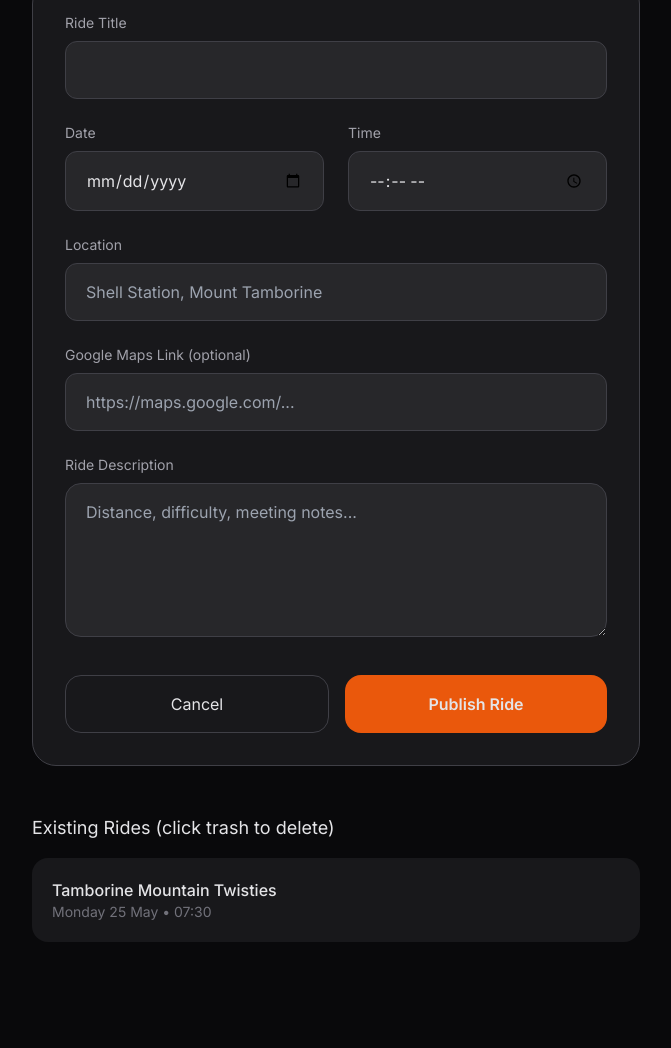
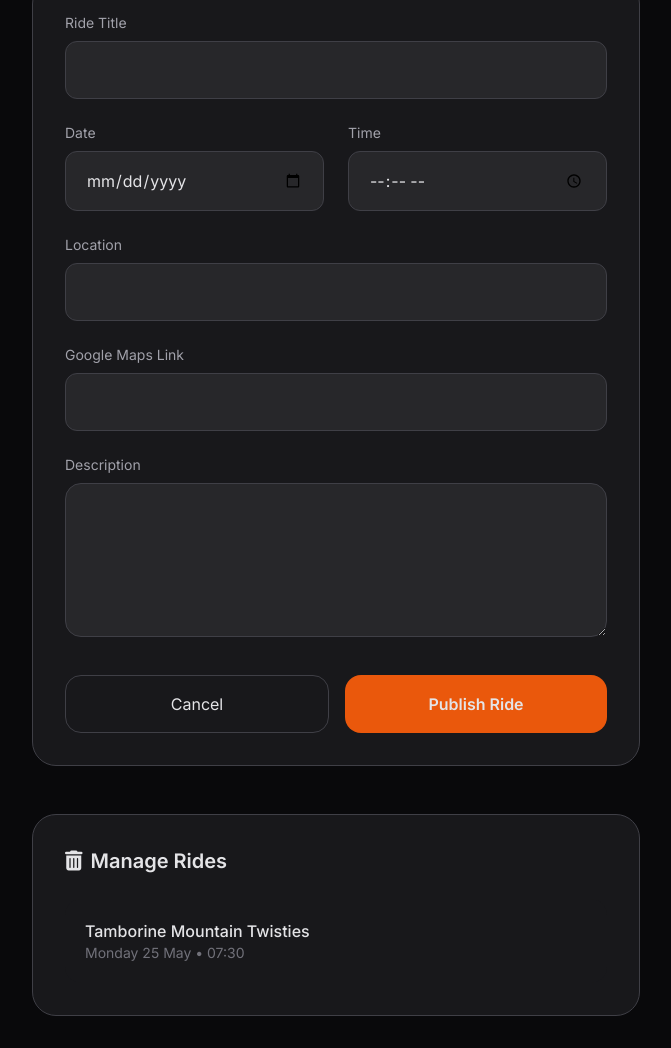
Before and after one commit to iamazryth/throttle-collective, a plain HTML site: page admin.html in a window 1280 px wide. Shown: the part 148-1196 px from the top of the page, without its empty margins (304-975 px from the left). Before the commit the page ends 1122 px from the top, so only its background shows below. Drawn offline with nearby package versions, Linux system fonts and the light colour scheme.

Commit message:
Refactor admin panel layout and form elements

```diff
--- a/admin.html
+++ b/admin.html
@@ -19,14 +19,17 @@
       <h1 class="text-4xl font-bold flex items-center gap-3">
         <i class="fa-solid fa-lock"></i> Admin Panel
       </h1>
-      <a href="index.html" class="text-orange-500 hover:underline">← Back to Rides</a>
+      <a href="index.html" class="text-orange-500 hover:underline flex items-center gap-2">
+        ← Back to Rides
+      </a>
     </div>
 
+    <!-- Add New Ride -->
     <form id="ride-form" onsubmit="addRide(event)" class="bg-zinc-900 p-8 rounded-3xl border border-zinc-700 mb-12">
       <div class="grid grid-cols-2 gap-6">
         <div class="col-span-2">
           <label class="block text-sm mb-2 text-zinc-400">Ride Title</label>
-          <input id="title" type="text" required class="w-full bg-zinc-800 border border-zinc-700 rounded-xl px-5 py-4 focus:outline-none focus:border-orange-500">
+          <input id="title" type="text" required class="w-full bg-zinc-800 border border-zinc-700 rounded-xl px-5 py-4">
         </div>
         <div>
           <label class="block text-sm mb-2 text-zinc-400">Date</label>
@@ -38,30 +41,34 @@
         </div>
         <div class="col-span-2">
           <label class="block text-sm mb-2 text-zinc-400">Location</label>
-          <input id="location" type="text" required placeholder="Shell Station, Mount Tamborine"
-                 class="w-full bg-zinc-800 border border-zinc-700 rounded-xl px-5 py-4">
+          <input id="location" type="text" required class="w-full bg-zinc-800 border border-zinc-700 rounded-xl px-5 py-4">
         </div>
         <div class="col-span-2">
-          <label class="block text-sm mb-2 text-zinc-400">Google Maps Link (optional)</label>
-          <input id="maps-link" type="url" placeholder="https://maps.google.com/..."
-                 class="w-full bg-zinc-800 border border-zinc-700 rounded-xl px-5 py-4">
+          <label class="block text-sm mb-2 text-zinc-400">Google Maps Link</label>
+          <input id="maps-link" type="url" class="w-full bg-zinc-800 border border-zinc-700 rounded-xl px-5 py-4">
         </div>
         <div class="col-span-2">
-          <label class="block text-sm mb-2 text-zinc-400">Ride Description</label>
-          <textarea id="description" rows="5" required placeholder="Distance, difficulty, meeting notes..."
-                    class="w-full bg-zinc-800 border border-zinc-700 rounded-2xl px-5 py-4"></textarea>
+          <label class="block text-sm mb-2 text-zinc-400">Description</label>
+          <textarea id="description" rows="5" required class="w-full bg-zinc-800 border border-zinc-700 rounded-2xl px-5 py-4"></textarea>
         </div>
       </div>
 
       <div class="mt-8 flex gap-4">
         <button type="button" onclick="window.location.href='index.html'"
-                class="flex-1 py-4 border border-zinc-700 rounded-2xl hover:bg-zinc-800">Cancel</button>
-        <button type="submit" class="flex-1 py-4 bg-orange-600 hover:bg-orange-700 rounded-2xl font-semibold">Publish Ride</button>
+                class="flex-1 py-4 border border-zinc-700 rounded-2xl">Cancel</button>
+        <button type="submit" class="flex-1 py-4 bg-orange-600 hover:bg-orange-700 rounded-2xl font-semibold">
+          Publish Ride
+        </button>
       </div>
     </form>
 
-    <h3 class="text-lg mb-4">Existing Rides (click trash to delete)</h3>
-    <div id="admin-rides-list" class="space-y-3"></div>
+    <!-- Remove Rides Section -->
+    <div class="bg-zinc-900 p-8 rounded-3xl border border-zinc-700">
+      <h3 class="text-xl font-semibold mb-6 flex items-center gap-2">
+        <i class="fa-solid fa-trash-can"></i> Manage Rides
+      </h3>
+      <div id="admin-rides-list" class="space-y-4"></div>
+    </div>
   </div>
 
   <script src="script.js"></script>
```
